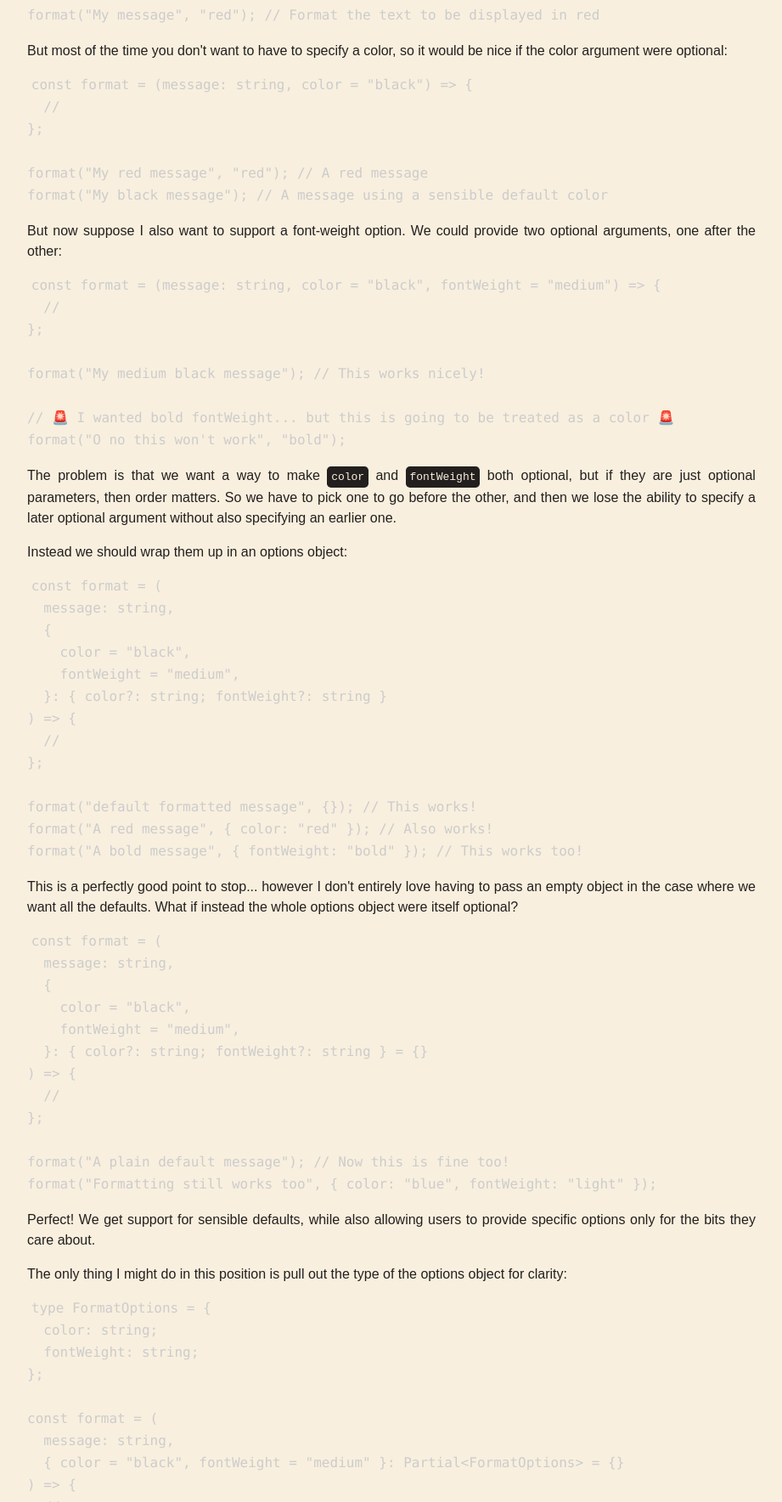
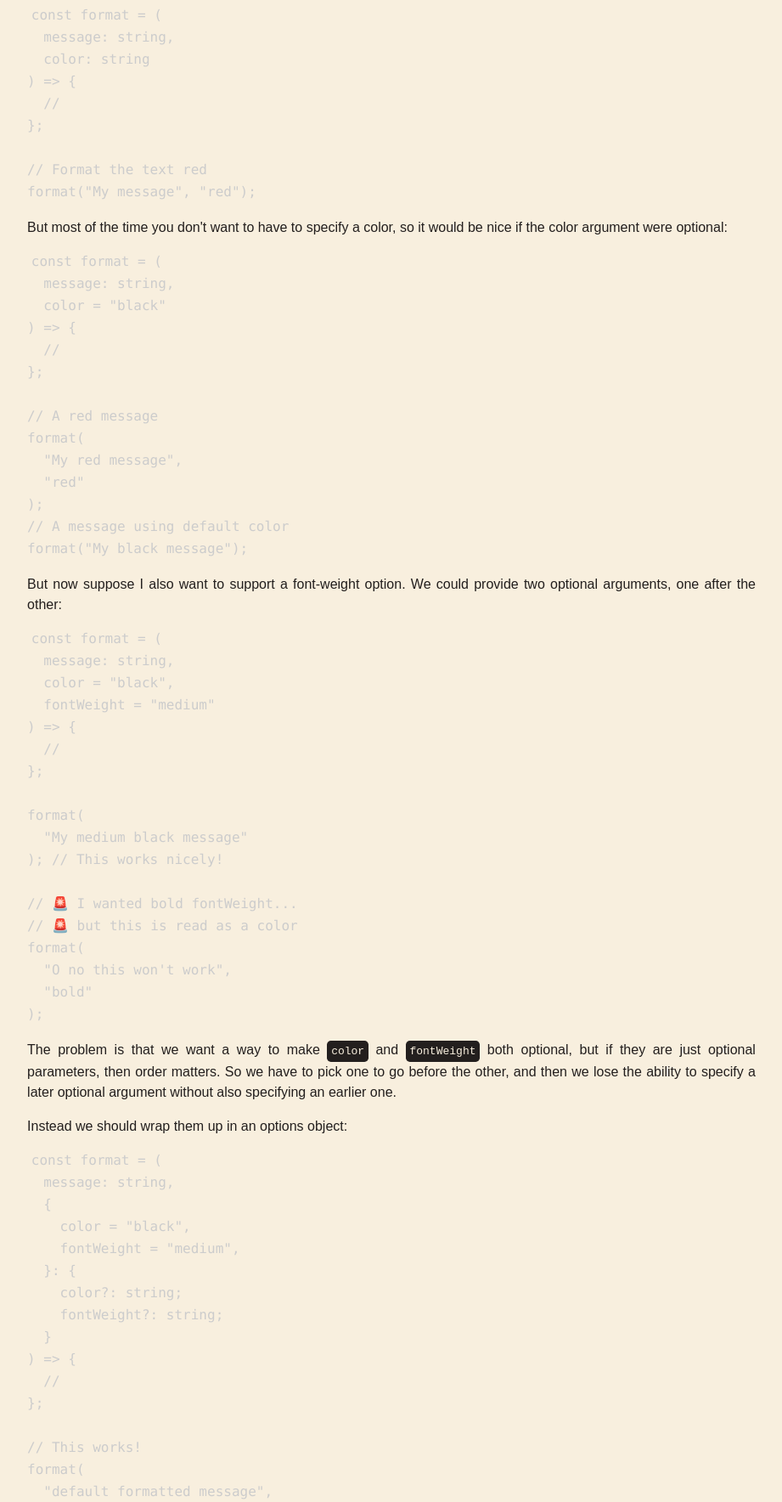
Before and after one commit to fildon/fildon.github.io, an Eleventy site: page src/blog/default-options.md in a window 1280 px wide. Shown: the part 1032-2800 px from the top of the page at 85% size, without its empty margins (179-1100 px from the left). Built offline with nearby package versions, Linux system fonts and the light colour scheme; Eleventy itself is replaced by a stand-in of ours; code samples lack their colours; files that its build step writes are made by us from their sources.

Commit message:
Shorter code line lengths to make it readable on mobile

````diff
--- a/src/blog/default-options.md
+++ b/src/blog/default-options.md
@@ -15,9 +15,13 @@ type FormatOptions = {
 
 const format = (
   message: string,
-  { color = "black", fontWeight = "medium" }: Partial<FormatOptions> = {}
+  {
+    color = "black",
+    fontWeight = "medium",
+  }: Partial<FormatOptions> = {}
 ) => {
-  // Implementation not important for this blog post
+  // Implementation not important
+  // for this blog post
 };
 ```
 
@@ -26,35 +30,57 @@ const format = (
 Imagine you have a function which can display some text formatted in a particular colour:
 
 ```ts
-const format = (message: string, color: string) => {
+const format = (
+  message: string,
+  color: string
+) => {
   //
 };
 
-format("My message", "red"); // Format the text to be displayed in red
+// Format the text red
+format("My message", "red");
 ```
 
 But most of the time you don't want to have to specify a color, so it would be nice if the color argument were optional:
 
 ```ts
-const format = (message: string, color = "black") => {
+const format = (
+  message: string,
+  color = "black"
+) => {
   //
 };
 
-format("My red message", "red"); // A red message
-format("My black message"); // A message using a sensible default color
+// A red message
+format(
+  "My red message",
+  "red"
+);
+// A message using default color
+format("My black message");
 ```
 
 But now suppose I also want to support a font-weight option. We could provide two optional arguments, one after the other:
 
 ```ts
-const format = (message: string, color = "black", fontWeight = "medium") => {
+const format = (
+  message: string,
+  color = "black",
+  fontWeight = "medium"
+) => {
   //
 };
 
-format("My medium black message"); // This works nicely!
+format(
+  "My medium black message"
+); // This works nicely!
 
-// 🚨 I wanted bold fontWeight... but this is going to be treated as a color 🚨
-format("O no this won't work", "bold");
+// 🚨 I wanted bold fontWeight...
+// 🚨 but this is read as a color
+format(
+  "O no this won't work",
+  "bold"
+);
 ```
 
 The problem is that we want a way to make `color` and `fontWeight` both optional, but if they are just optional parameters, then order matters. So we have to pick one to go before the other, and then we lose the ability to specify a later optional argument without also specifying an earlier one.
@@ -67,14 +93,27 @@ const format = (
   {
     color = "black",
     fontWeight = "medium",
-  }: { color?: string; fontWeight?: string }
+  }: {
+    color?: string;
+    fontWeight?: string;
+  }
 ) => {
   //
 };
 
-format("default formatted message", {}); // This works!
-format("A red message", { color: "red" }); // Also works!
-format("A bold message", { fontWeight: "bold" }); // This works too!
+// This works!
+format(
+  "default formatted message",
+  {}
+);
+// Also works!
+format("A red message", {
+  color: "red",
+});
+// This works too!
+format("A bold message", {
+  fontWeight: "bold",
+});
 ```
 
 This is a perfectly good point to stop... however I don't entirely love having to pass an empty object in the case where we want all the defaults. What if instead the whole options object were itself optional?
@@ -85,13 +124,25 @@ const format = (
   {
     color = "black",
     fontWeight = "medium",
-  }: { color?: string; fontWeight?: string } = {}
+  }: {
+    color?: string;
+    fontWeight?: string;
+  } = {}
 ) => {
   //
 };
 
-format("A plain default message"); // Now this is fine too!
-format("Formatting still works too", { color: "blue", fontWeight: "light" });
+// Now this is fine too!
+format(
+  "A plain default message"
+);
+format(
+  "Formatting still works too",
+  {
+    color: "blue",
+    fontWeight: "light",
+  }
+);
 ```
 
 Perfect! We get support for sensible defaults, while also allowing users to provide specific options only for the bits they care about.
@@ -106,7 +157,10 @@ type FormatOptions = {
 
 const format = (
   message: string,
-  { color = "black", fontWeight = "medium" }: Partial<FormatOptions> = {}
+  {
+    color = "black",
+    fontWeight = "medium",
+  }: Partial<FormatOptions> = {}
 ) => {
   //
 };
````
Also changed, not shown: 1 other file.
